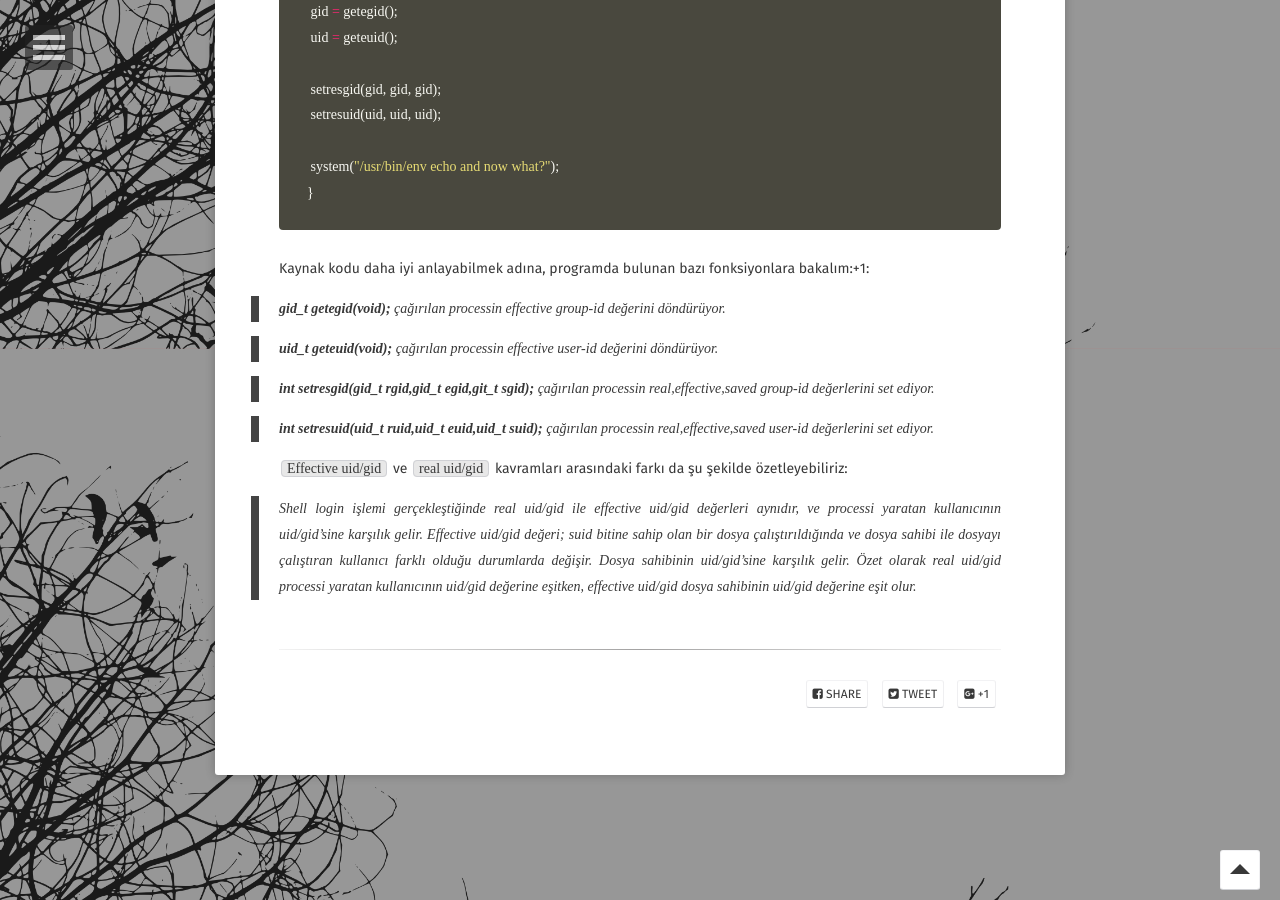
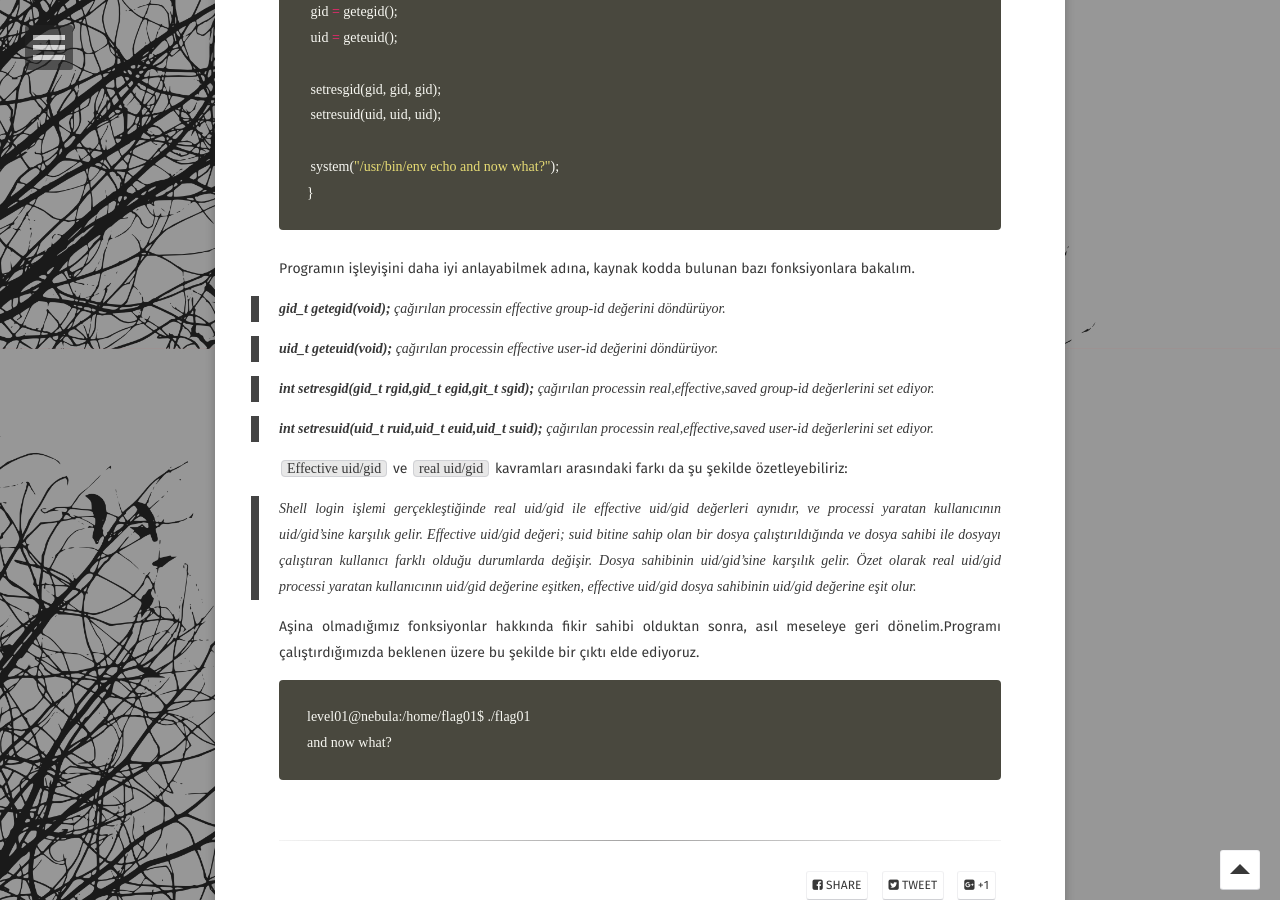
Before and after one commit to burcudemiralp/burcudemiralp.github.io, a Jekyll site: the page built from _posts/2018-02-23-nebula-writeup.md, in a window 1280 px wide and 900 px high, scrolled down 1451 px. Built offline with Jekyll 4.4.1, drawn with Linux system fonts in a browser that asks for light colours; some web fonts are replaced; some of the changed text lies outside the part shown.

Commit message:
Update 2018-02-23-nebula-writeup.md

```diff
--- a/_posts/2018-02-23-nebula-writeup.md
+++ b/_posts/2018-02-23-nebula-writeup.md
@@ -57,7 +57,8 @@ Bu bölümde bizden beklenen /home/flag01 dizini altında bulunan c programında
     }
 {% endraw %}
 {% endhighlight %}
-Kaynak kodu daha iyi anlayabilmek adına, programda bulunan bazı fonksiyonlara bakalım:+1:
+
+Programın işleyişini daha iyi anlayabilmek adına, kaynak kodda bulunan bazı fonksiyonlara bakalım.
 
 > **gid_t getegid(void);**  çağırılan processin effective group-id değerini döndürüyor.
 
@@ -69,3 +70,11 @@ Kaynak kodu daha iyi anlayabilmek adına, programda bulunan bazı fonksiyonlara
 
 `Effective uid/gid` ve `real uid/gid` kavramları arasındaki farkı da şu şekilde özetleyebiliriz:
 > Shell login işlemi gerçekleştiğinde real uid/gid  ile effective uid/gid değerleri aynıdır, ve processi yaratan kullanıcının uid/gid'sine karşılık gelir. Effective uid/gid değeri; suid bitine sahip olan bir dosya çalıştırıldığında ve dosya sahibi ile dosyayı çalıştıran kullanıcı farklı olduğu durumlarda değişir. Dosya sahibinin uid/gid'sine karşılık gelir. Özet olarak real uid/gid processi yaratan kullanıcının uid/gid değerine eşitken, effective uid/gid dosya sahibinin uid/gid değerine eşit olur.
+
+Aşina olmadığımız fonksiyonlar hakkında fikir sahibi olduktan sonra, asıl meseleye geri dönelim.Programı çalıştırdığımızda beklenen üzere bu şekilde bir çıktı elde ediyoruz.
+{% highlight bash %}
+{% raw %}
+    level01@nebula:/home/flag01$ ./flag01
+    and now what?
+{% endraw %}
+{% endhighlight %}
```
